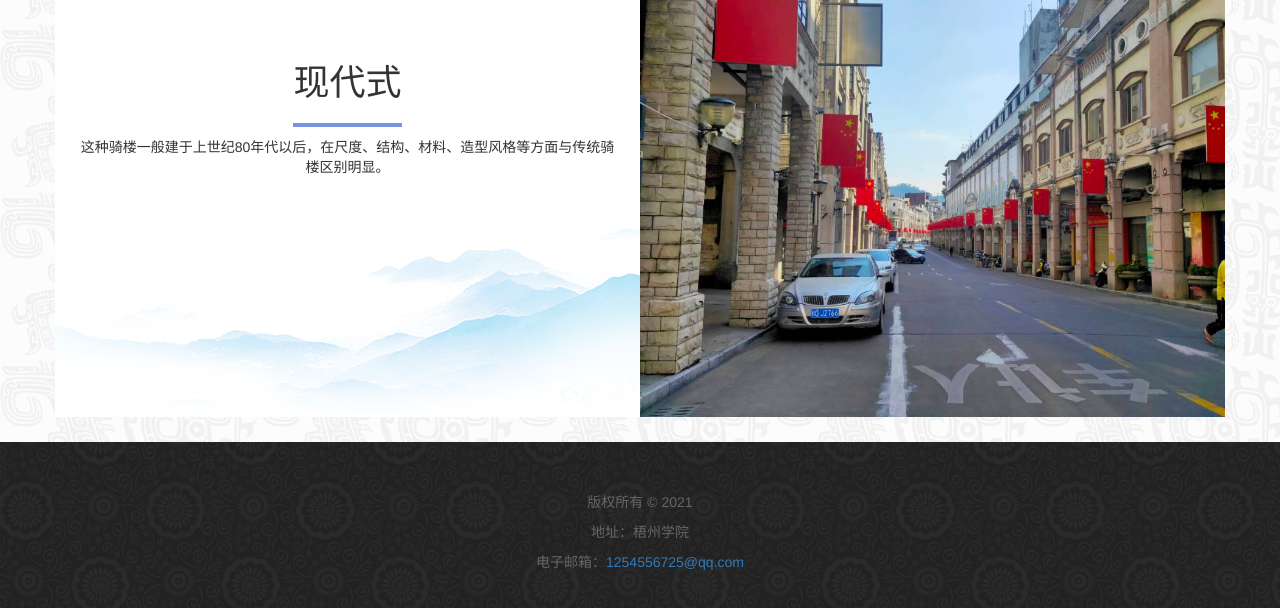
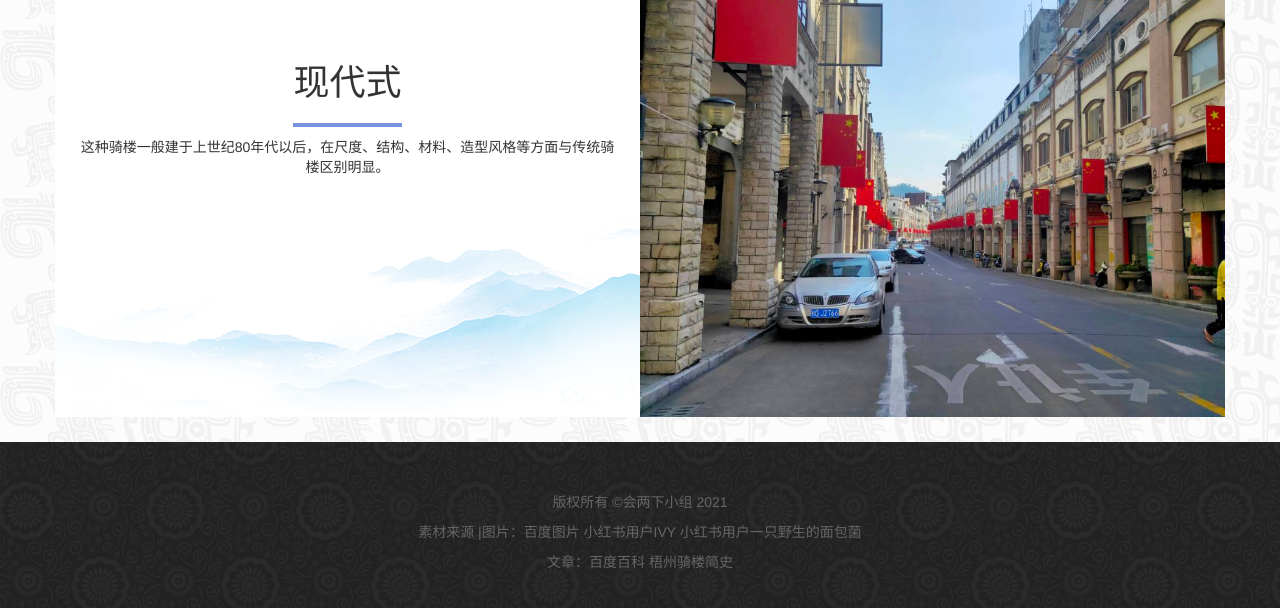
Before and after one commit to illlkl/illlkl.github.io, a plain HTML site: page wenhua.html in a window 1280 px wide. Shown: the part 2832-3440 px from the top of the page. Drawn offline with Linux system fonts and the light colour scheme.

Commit message:
Add files via upload

```diff
--- a/wenhua.html
+++ b/wenhua.html
@@ -156,17 +156,18 @@
 
 
 
-    <div class="banwei">
-        <div class="container">
-            <div class="row">
-                <div class="col-lg-4 col-lg-offset-4">
-                    <p>版权所有 © 2021</p>
-                    <p>地址：梧州学院</p>
-                    <p>电子邮箱：<a href="#">1254556725@qq.com</a></p>
-                </div>
+  <div class="banwei">
+    <div class="container">
+        <div class="row">
+            <div class="col-lg-6 col-lg-offset-3">
+                <p>版权所有 ©会两下小组 2021</p>
+                <p>素材来源 |图片：百度图片 小红书用户IVY 小红书用户一只野生的面包菌</p>
+                <p>文章：百度百科 梧州骑楼简史</p>
             </div>
         </div>
     </div>
+</div>
+
 
     <!-- jQuery (Bootstrap 的所有 JavaScript 插件都依赖 jQuery，所以必须放在前边) -->
     <script src="css/jquery.min.js"></script>
```
Also changed, not shown: index.html (+4 -4 lines), lishi.html (+5 -5 lines), yingxiang.html (+5 -5 lines), yizhi1.html (+5 -4 lines), yizhi2.html (+5 -4 lines), yizhi3.html (+5 -4 lines).
